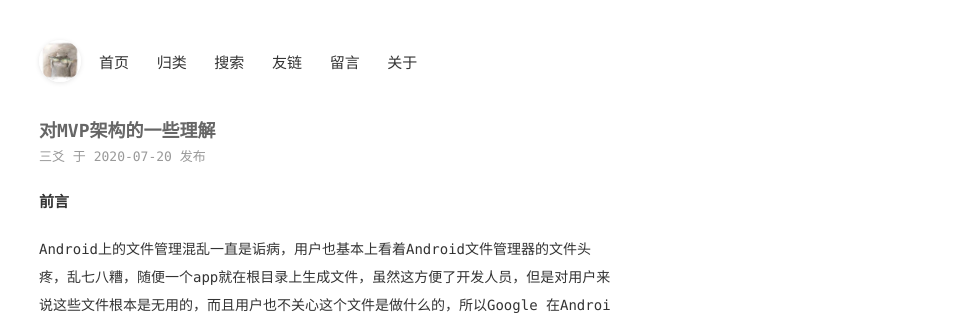
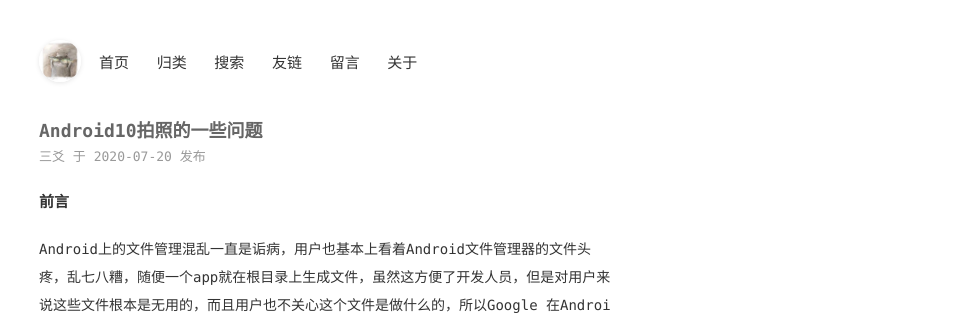
Before and after one commit to Weightang/weightang.github.io, a Jekyll site: the page built from _posts/2020-07-20-知乎Matisse图片库在Android10上拍照，预览问题.md, in a window 1280 px wide. Shown: the top 315 px of the page, without its empty margins (315-1280 px from the left). Built offline with Jekyll 4.4.1, drawn with Linux system fonts in a browser that asks for light colours.

Commit message:
添加Android10储存问题

```diff
--- a/_posts/2020-07-20-知乎Matisse图片库在Android10上拍照，预览问题.md
+++ b/_posts/2020-07-20-知乎Matisse图片库在Android10上拍照，预览问题.md
@@ -1,7 +1,7 @@
 ---
 layout: mypost
-title: 对MVP架构的一些理解
-categories: [Android]
+title: Android10拍照的一些问题
+categories: [Android10]
 ---
 
 ### 前言
```
